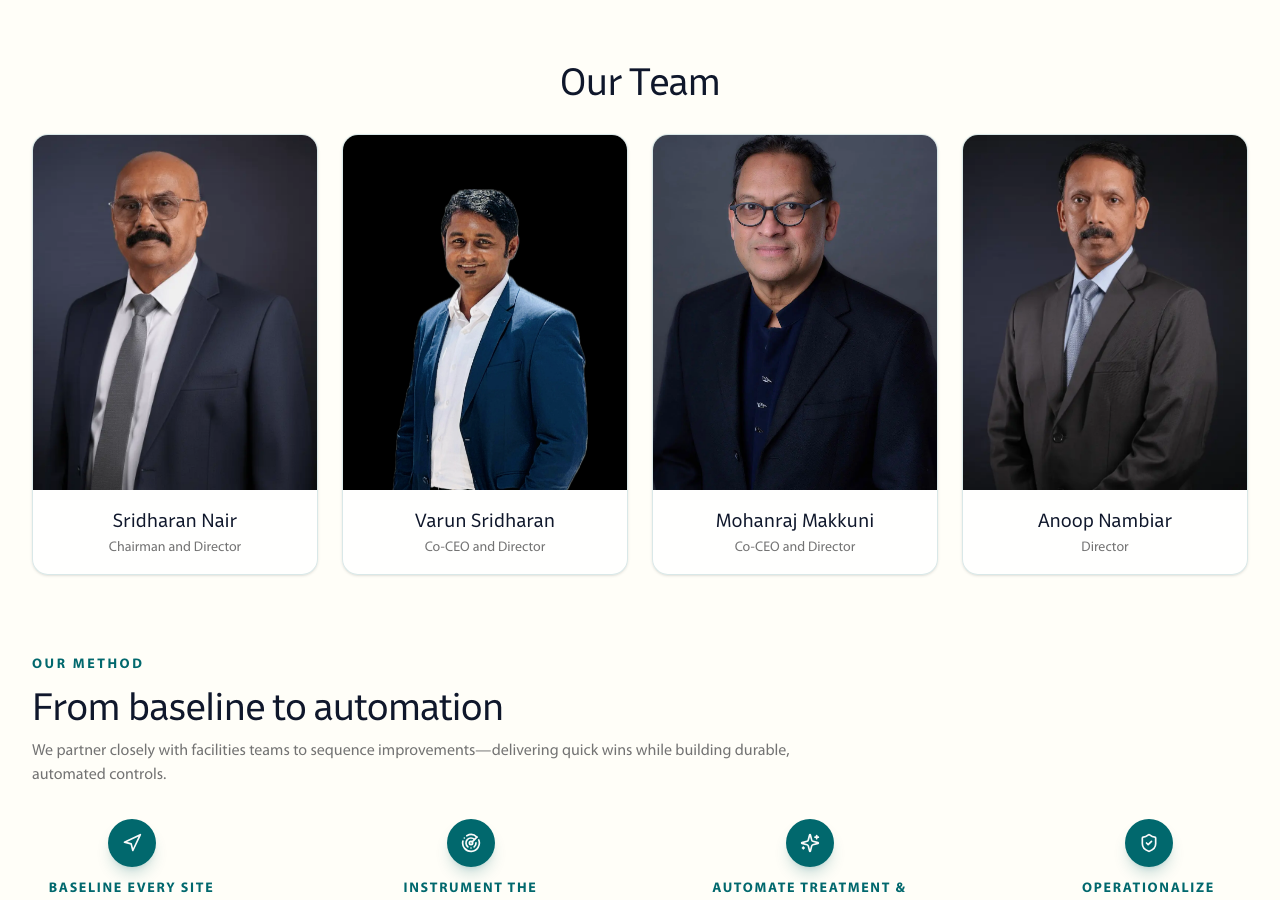
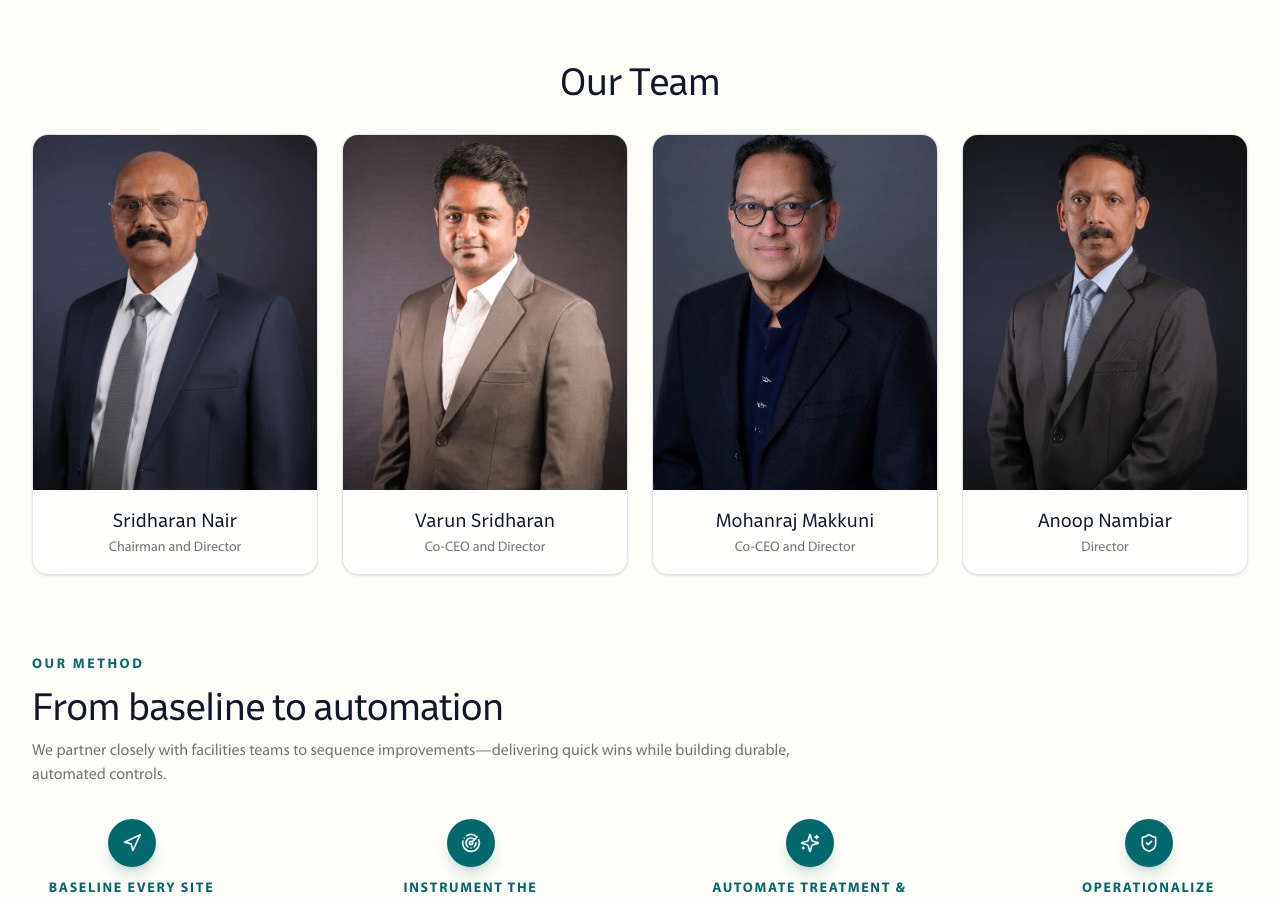
Before and after one commit to rahulkrishna-web/greenvironment, a Next.js app: page /about in a window 1280 px wide. Shown: the part 2280-3180 px from the top of the page. Built offline with nearby package versions, Linux system fonts and the light colour scheme.

Commit message:
feat: update Varun Sridharan's profile image to varun_srid.jpeg

```diff
--- a/components/about.tsx
+++ b/components/about.tsx
@@ -60,7 +60,7 @@ const approach = [
 
 const teamMembers = [
   { name: "Sridharan Nair", role: "Chairman and Director", image: "Sridharan Nair - Chairman & Director -4.webp" },
-  { name: "Varun Sridharan", role: "Co-CEO and Director", image: "Varun_WebistePhoto_1.webp" },
+  { name: "Varun Sridharan", role: "Co-CEO and Director", image: "varun_srid.jpeg" },
   { name: "Mohanraj Makkuni", role: "Co-CEO and Director", image: "Mohanraj Makkuni.webp" },
   { name: "Anoop Nambiar", role: "Director", image: "Anoop Nambiar.webp" },
 ];
```
Also changed, not shown: public/team/varun_srid.jpeg (added).
